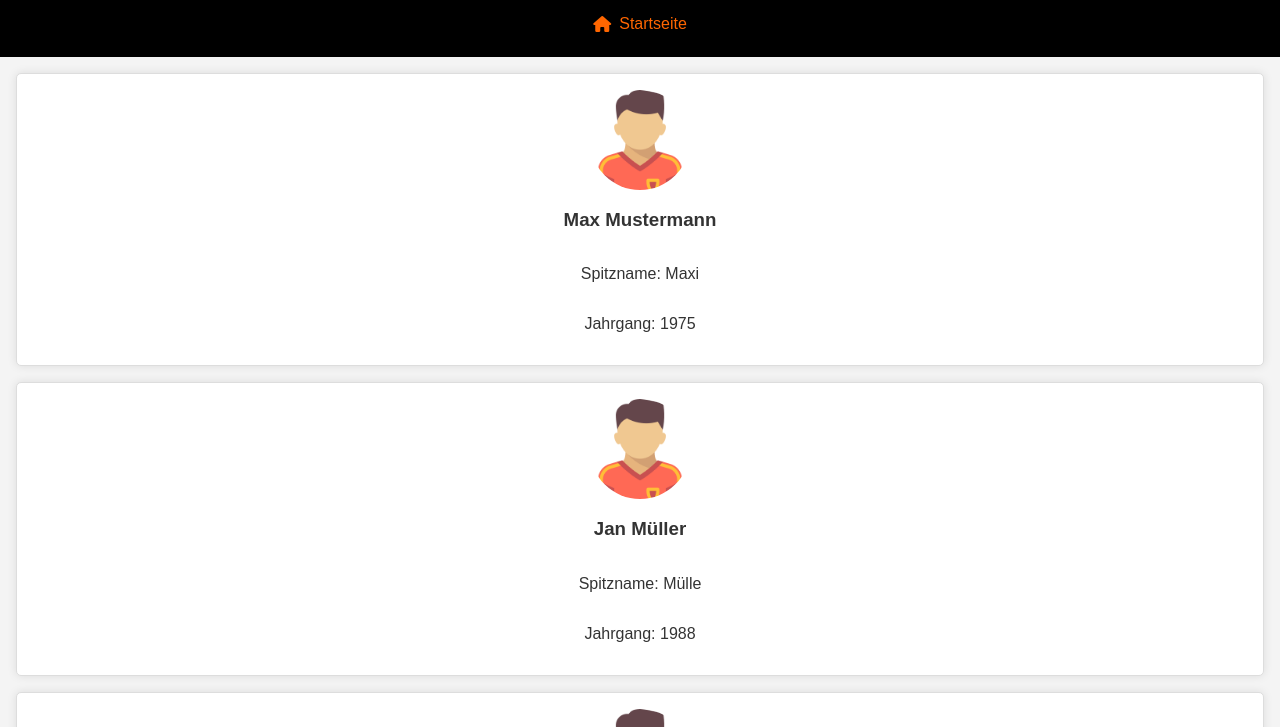
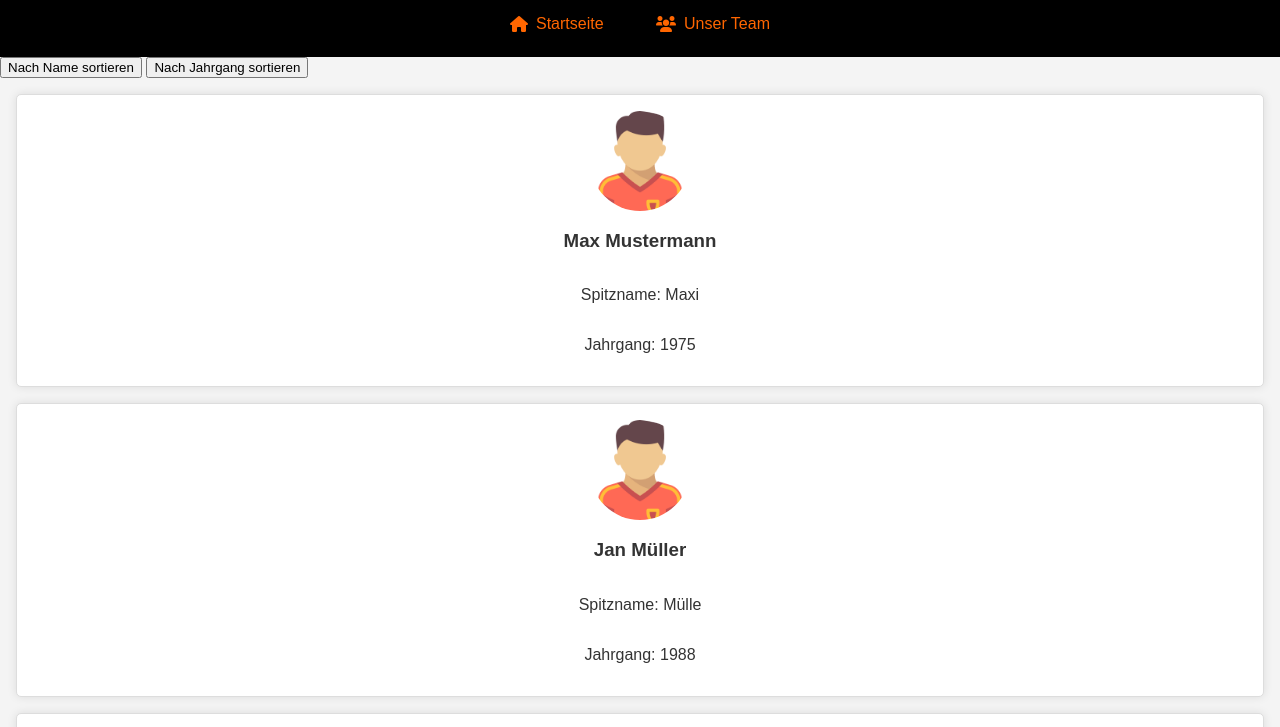
Before and after one commit to FasAndy/SVBrunnenfeld, a plain HTML site: page squad.html in a window 1280 px wide. Shown: the part 89-816 px from the top of the page. Drawn offline with Linux system fonts and the light colour scheme.

Commit message:
Update squad.html

```diff
--- a/squad.html
+++ b/squad.html
@@ -12,8 +12,14 @@
         <h1>Unser Team</h1>
         <nav>
             <a href="index.html" class="home-btn"><i class="fas fa-home"></i> Startseite</a>
+            <a href="squad.html" class="team-btn"><i class="fas fa-users"></i> Unser Team</a>
         </nav>
     </header>
+
+    <section id="sorting-controls">
+        <button onclick="sortByName()">Nach Name sortieren</button>
+        <button onclick="sortByYear()">Nach Jahrgang sortieren</button>
+    </section>
 
     <section id="squad">
         <div class="player">
```
